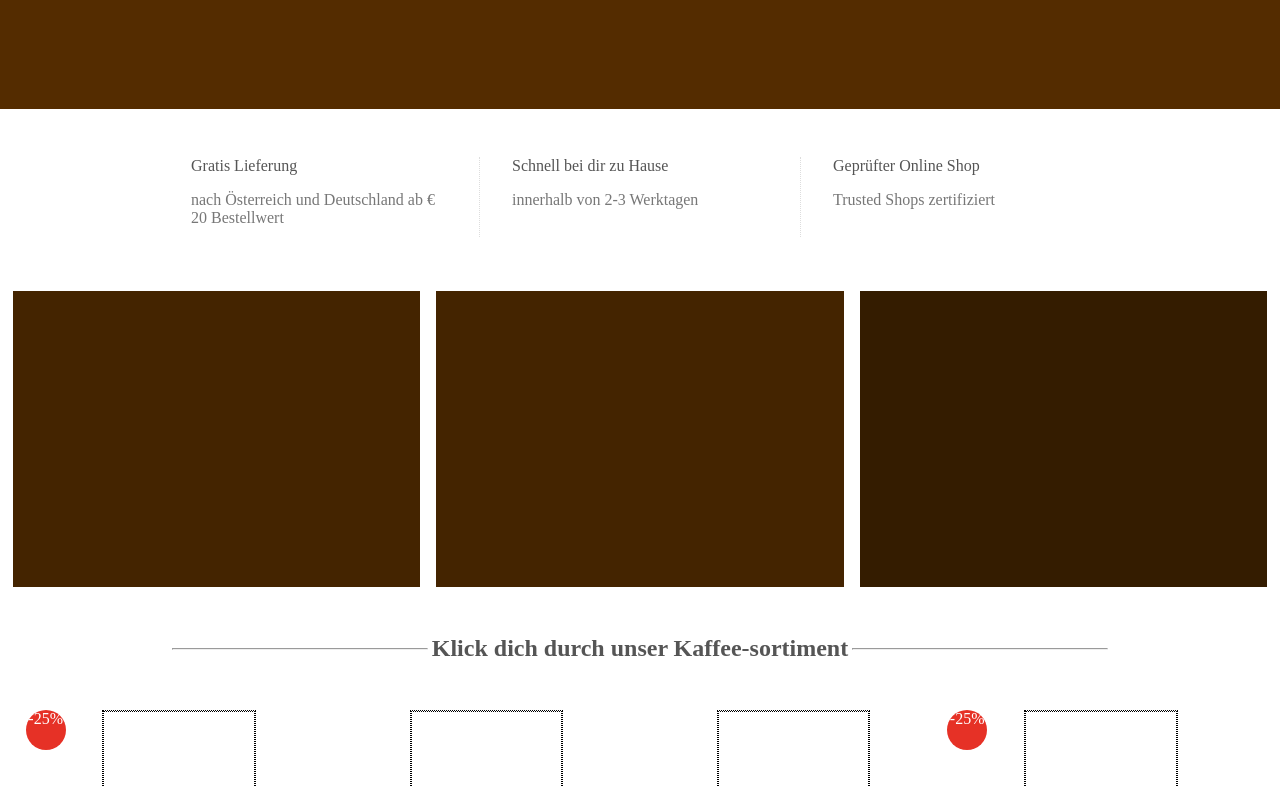
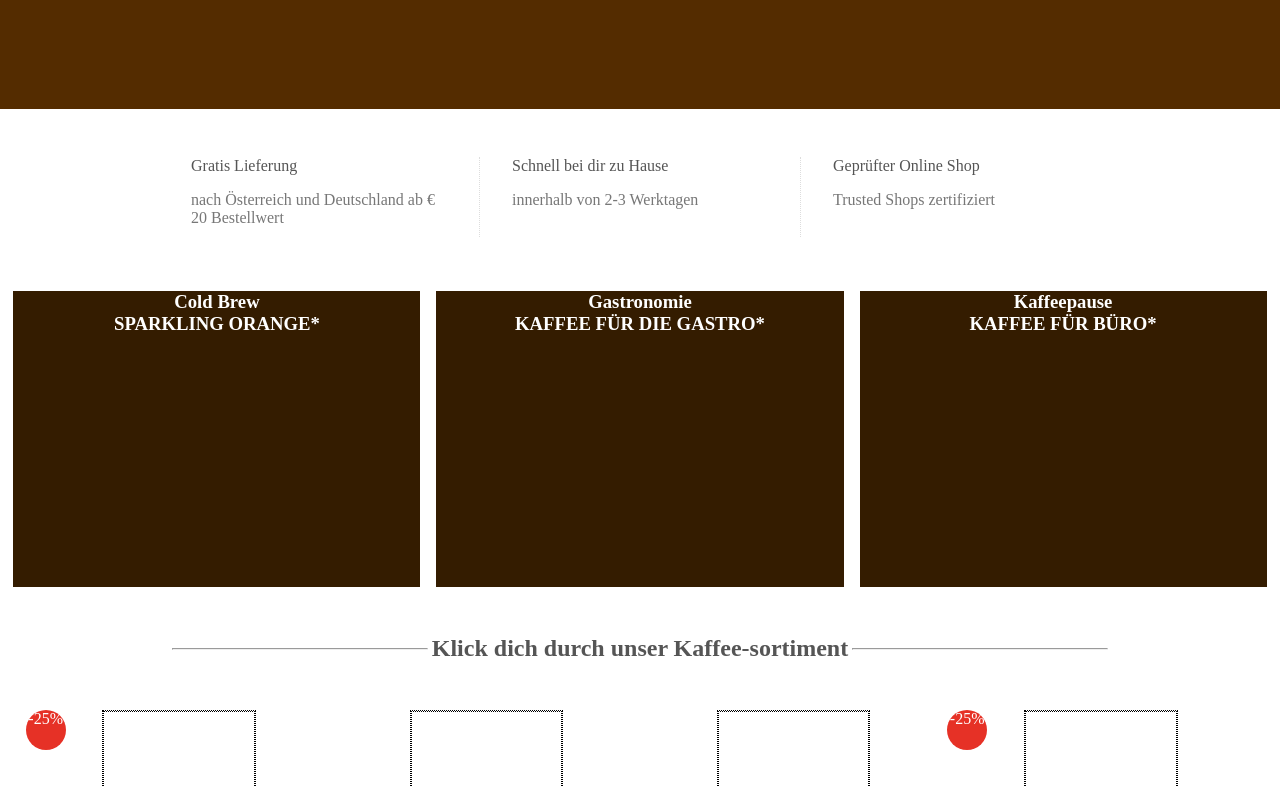
Before and after one commit to horyan/jhornig-clone, a plain HTML site: page index.html in a window 1280 px wide. Shown: the part 565-1352 px from the top of the page. Drawn offline with Linux system fonts and the light colour scheme.

Commit message:
Restructure feature section
Nest feature divs inside anchors
Add subheadings, links

```diff
--- a/css/style.css
+++ b/css/style.css
@@ -136,6 +136,7 @@ nav li:not(:first-child) a:hover {
   width: 31.8%;
   margin: 0 .5rem;
   background-color: #442400;
+  color: #FFF;
 }
 #features div:last-child {
   background-color: #341c00;
--- a/index.html
+++ b/index.html
@@ -88,9 +88,24 @@
       </div>
     </section>
     <section id="features" class="row">
-      <div></div>
-      <div></div>
-      <div></div>
+      <a href="/shop/kaffee/cold_brew/cold-brew-sparkling-orange/">
+        <div>
+          <h3>Cold Brew</h3>
+          <h3>SPARKLING ORANGE*</h3>
+        </div>
+      </a>
+      <a href="/gastro-und-buero/heisses-fuer-die-gastro/">
+        <div>
+          <h3>Gastronomie</h3>
+          <h3>KAFFEE FÜR DIE GASTRO*</h3>
+        </div>
+      </a>
+      <a href="/gastro-und-buero/kaffee-fuers-buero/">
+        <div>
+          <h3>Kaffeepause</h3>
+          <h3>KAFFEE FÜR BÜRO*</h3>
+        </div>
+      </a>
     </section>
     <section class="divider">
       <div>
```
